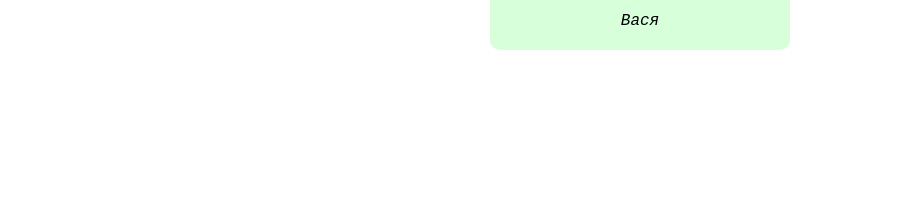
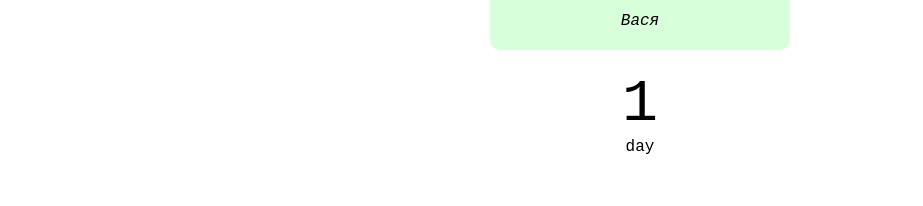
Before and after one commit to Trufi/teamlead-reigns, a React (Create React App) app: page / in a window 1280 px wide. Shown: the part 441-647 px from the top of the page, without its empty margins (0-923 px from the left). Built offline with nearby package versions, Linux system fonts and the light colour scheme.

Commit message:
Add days

```diff
--- a/src/components/app/index.tsx
+++ b/src/components/app/index.tsx
@@ -57,6 +57,10 @@ export const App = () => {
                 effect={state.answer && card[state.answer].scores}
             />
             <CardComponent card={card} dispatch={dispatch} />
+            <div style={{ marginTop: '20px', textAlign: 'center' }}>
+                <div style={{ fontSize: '60px' }}>{state.day}</div>
+                <div>day</div>
+            </div>
             {state.lose && (
                 <div
                     style={{
--- a/src/components/card/index.module.css
+++ b/src/components/card/index.module.css
@@ -2,6 +2,7 @@
     position: relative;
     display: flex;
     justify-content: center;
+    height: 300px;
 }
 
 .movePart {
--- a/src/reducers.ts
+++ b/src/reducers.ts
@@ -56,6 +56,7 @@ const effect = (state: State, effect: CardChoice): State => {
         deck,
         answer: undefined,
         lose: checkLose(scores),
+        day: state.day + 1,
     };
 };
 
--- a/src/state.ts
+++ b/src/state.ts
@@ -14,5 +14,6 @@ export const createState = (seed: number): State => {
         },
         deck: [deckCard],
         lose: false,
+        day: 1,
     };
 };
--- a/src/types.ts
+++ b/src/types.ts
@@ -41,6 +41,7 @@ export interface State {
     deck: Array<DeckCard>;
     lose: boolean;
     answer?: 'yes' | 'no';
+    day: number;
 }
 
 export interface YesAction {
```
